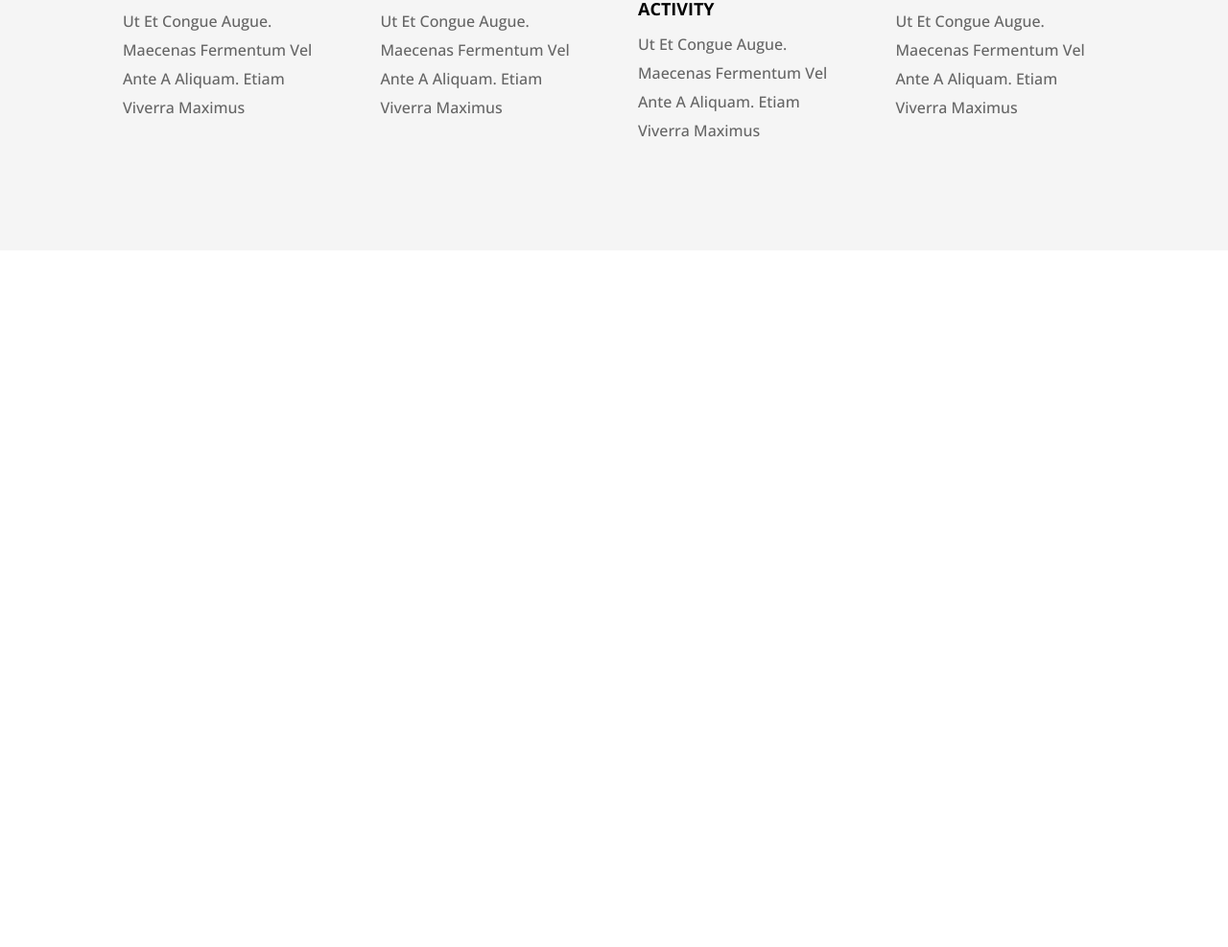
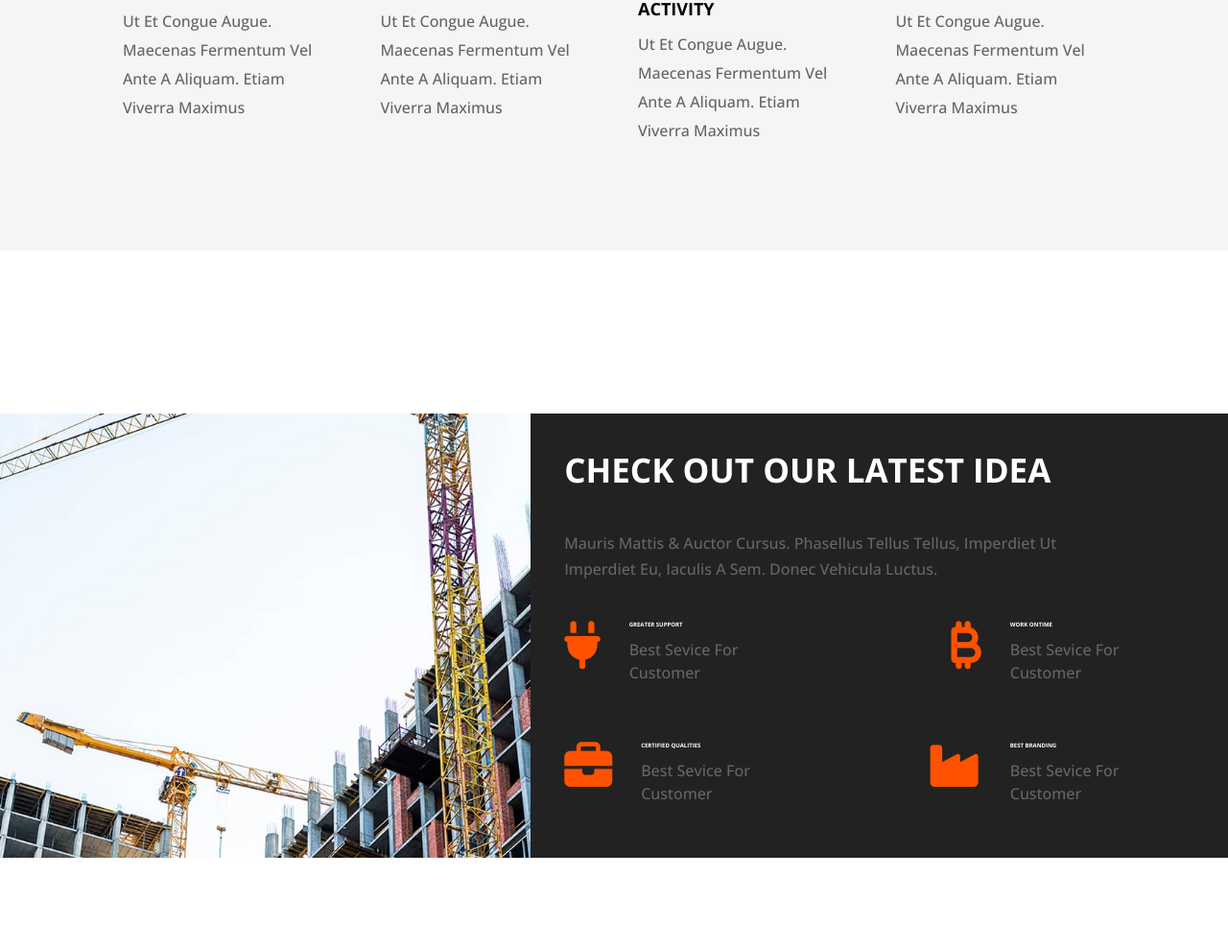
Before and after one commit to BurhanUddinAhmad/final-project, a plain HTML site: page index.html in a window 1280 px wide. Shown: the part 2597-3584 px from the top of the page at 96% size. Before the commit the page ends 2858 px from the top, so only its background shows below. Drawn offline with nearby package versions, Linux system fonts and the light colour scheme; files whose address does not match are found by name.

Commit message:
Added Idea sectioin

```diff
--- a/index.html
+++ b/index.html
@@ -179,6 +179,49 @@
                 </div>
             </div>
         </section>
+        <!-- Start Idea Section -->
+        <section id="idea">
+            <div class="ideaPic">
+            </div>
+            <div class="ideaContents">
+                <h2>Check out our latest Idea</h2>
+                <p>Mauris Mattis & Auctor Cursus. Phasellus Tellus Tellus,
+                    Imperdiet Ut Imperdiet Eu, Iaculis A Sem. Donec Vehicula Luctus.</p>
+
+                <div class="ideaList">
+                    <div class="ideaItem">
+                        <div class="ideaIcon"><i class="fa-solid fa-plug"></i></div>
+                        <div class="ideaTitle">
+                            <h3>Greater Support</h3>
+                            <p>Best Sevice For Customer</p>
+                        </div>
+                    </div>
+                    <div class="ideaItem">
+                        <div class="ideaIcon"><i class="fa-solid fa-bitcoin-sign"></i></div>
+                        <div class="ideaTitle">
+                            <h3>Work Ontime</h3>
+                            <p>Best Sevice For Customer</p>
+                        </div>
+                    </div>
+                    <div class="ideaItem">
+                        <div class="ideaIcon"><i class="fa-solid fa-briefcase"></i></div>
+                        <div class="ideaTitle">
+                            <h3>Certified Qualities</h3>
+                            <p>Best Sevice For Customer</p>
+                        </div>
+                    </div>
+                    <div class="ideaItem">
+                        <div class="ideaIcon"><i class="fa-solid fa-industry"></i></div>
+                        <div class="ideaTitle">
+                            <h3>Best Branding</h3>
+                            <p>Best Sevice For Customer</p>
+                        </div>
+                    </div>
+                </div>
+            </div>
+        </section>
+
+<!-- End Idea Section -->
     </main>
     <footer>
 
--- a/style/style.css
+++ b/style/style.css
@@ -329,3 +329,54 @@ nav .nav-contents {
     font-size: 1.8rem;
     margin-bottom: 1rem;
 }
+/* ======== Start Idea Section ========= */
+#idea {
+    display: flex;
+    margin: 80px 0;
+}
+.ideaPic {
+    width: 70%;
+    background: url(../images/idea1.jpg);
+    background-position: center center;
+    background-size: cover;
+    background-repeat: no-repeat;
+}
+.ideaContents {
+    background: #222222;
+    color: white;
+    padding: 35px;
+}
+.ideaContents h2 {
+    color: white;
+    text-transform: uppercase;
+}
+.ideaContents > p {
+    margin: 40px 0;
+    line-height: 1.7;
+    width: 80%;
+}
+.ideaList {
+    display: flex;
+    justify-content: space-between;
+    flex-wrap: wrap;
+    row-gap: 40px;
+}
+.ideaItem {
+    display: flex;
+}
+.ideaIcon i {
+    color: #FF5200;
+    font-size: 50px;
+}
+.ideaTitle {
+    margin-left: 30px;
+}
+.ideaTitle h3 {
+    text-transform: uppercase;
+    margin-bottom: 10px;
+}
+.ideaTitle p {
+    width: 80%;
+    line-height: 1.5;
+}
+/* ======== End Idea Section ========= */
```
Also changed, not shown: images/421575298_7223622754359449_4044487012560406227_n.jpg (added), images/421627088_7223622497692808_5744246040791029730_n.jpg (added), images/421659860_7223622597692798_1335412544397740600_n.jpg (added), images/421677381_7223622374359487_8251255822450977897_n.jpg (added), images/idea1.jpg (added), 2 other files.
